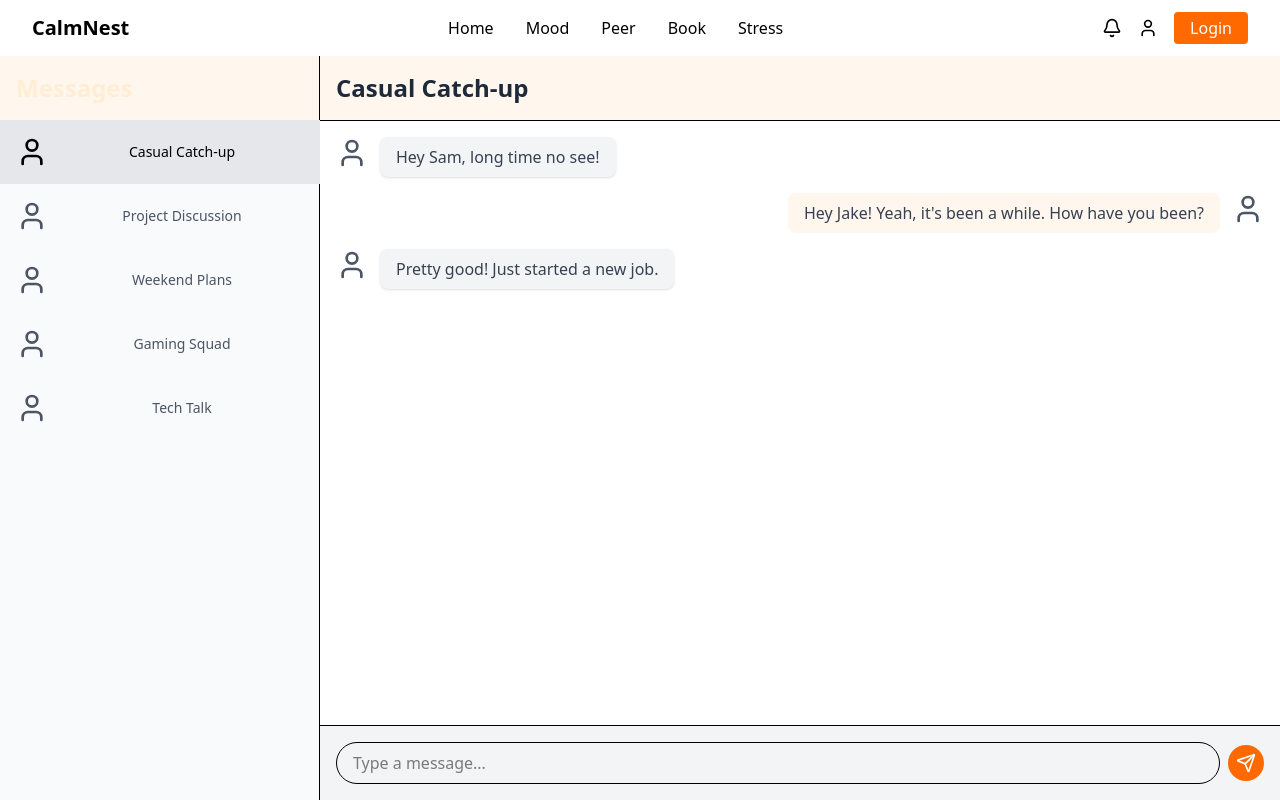
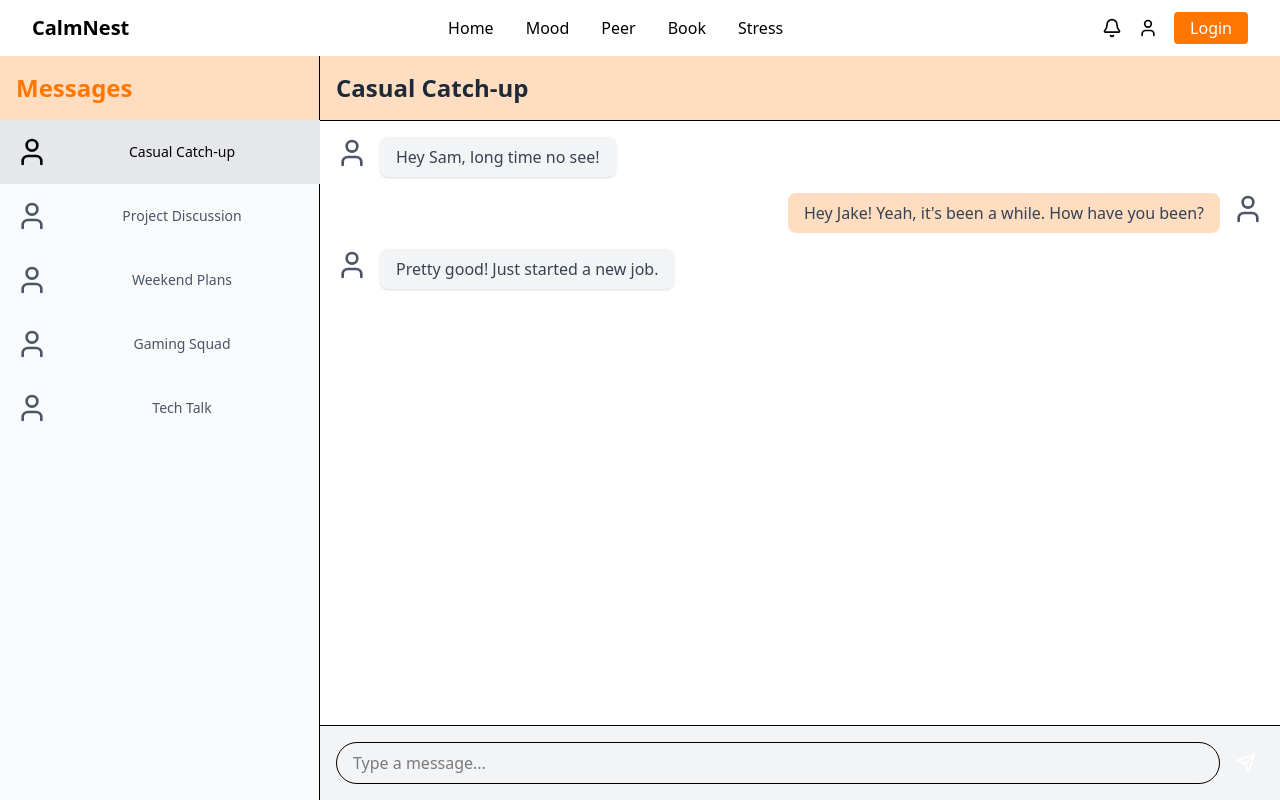
Before and after one commit to NSuryansh/Built_it, a React (Vite) app in the folder frontend/: page /Peer in a window 1280 px wide. Built offline with nearby package versions, Linux system fonts and the light colour scheme.

Commit message:
color-codes-updated

```diff
--- a/frontend/src/components/ChatInput.jsx
+++ b/frontend/src/components/ChatInput.jsx
@@ -8,9 +8,9 @@ const ChatInput = () => {
         <input
           type="text"
           placeholder="Type a message..."
-          className="flex-1 px-4 py-2 rounded-full border focus:outline-none focus:border-orange-500"
+          className="flex-1 px-4 py-2 rounded-full border focus:outline-none focus:border-[#FFDDC0]0"
         />
-        <button className="p-2 bg-orange-500 text-white rounded-full hover:bg-orange-600">
+        <button className="p-2 bg-[#FFDDC0]0 text-white rounded-full hover:bg-orange-600">
           <Send className="w-5 h-5" />
         </button>
       </div>
--- a/frontend/src/components/ChatList.jsx
+++ b/frontend/src/components/ChatList.jsx
@@ -18,8 +18,8 @@ const ChatItem = ({ message, isActive, index, onSelect }) => {
 const ChatList = ({ names, selectedChat, setSelectedChat }) => {
   return (
     <div className="w-80 bg-gray-50 border-r">
-      <div className="p-4 bg-orange-50">
-        <h2 className="text-2xl font-bold text-orange-100">Messages</h2>
+      <div className="p-4 bg-[#FFDDC0]">
+        <h2 className="text-2xl font-bold text-[#FF7700]">Messages</h2>
       </div>
       <div className="overflow-y-auto w-80">
         {names.map((name, index) => (
--- a/frontend/src/components/ChatMessage.jsx
+++ b/frontend/src/components/ChatMessage.jsx
@@ -9,7 +9,7 @@ const ChatMessage = ({ message, isReceived }) => {
       </div>
       <div className={`flex flex-col ${isReceived ? 'items-end' : ''}`}>
         <p className={`px-4 py-2 rounded-lg ${
-          isReceived ? 'bg-orange-50 text-gray-700' : 'bg-gray-100 text-gray-700 shadow-sm'
+          isReceived ? 'bg-[#FFDDC0] text-gray-700' : 'bg-gray-100 text-gray-700 shadow-sm'
         }`}>
           {message}
         </p>
--- a/frontend/src/components/Navbar.jsx
+++ b/frontend/src/components/Navbar.jsx
@@ -9,16 +9,16 @@ const Navbar = () => {
         <div className="flex items-center justify-between">
           <div className="text-xl font-bold">CalmNest</div>
           <div className="flex space-x-8">
-            <a href="/" className="hover:text-orange-500 transition-colors">Home</a>
-            <a href="/Mood" className="hover:text-orange-500 transition-colors">Mood</a>
-            <a href="/Peer" className="hover:text-orange-500 transition-colors">Peer</a>
-            <a href="#" className="hover:text-orange-500 transition-colors">Book</a>
-            <a href="#" className="hover:text-orange-500 transition-colors">Stress</a>
+            <a href="/" className="hover:text-[#FFDDC0]0 transition-colors">Home</a>
+            <a href="/Mood" className="hover:text-[#FFDDC0]0 transition-colors">Mood</a>
+            <a href="/Peer" className="hover:text-[#FFDDC0]0 transition-colors">Peer</a>
+            <a href="#" className="hover:text-[#FFDDC0]0 transition-colors">Book</a>
+            <a href="#" className="hover:text-[#FFDDC0]0 transition-colors">Stress</a>
           </div>
           <div className="flex items-center space-x-4">
             <Bell className="w-5 h-5" />
             <User className="w-5 h-5" />
-            <button className="bg-orange-500 text-white px-4 py-1 rounded">
+            <button className="bg-[#FF7700] text-white px-4 py-1 rounded">
               Login
             </button>
           </div>
--- a/frontend/src/components/ProgressPage.jsx
+++ b/frontend/src/components/ProgressPage.jsx
@@ -36,8 +36,8 @@ const ProgressPage = () => {
 
   return (
     <div className="bg-gray-50 border-r">
-      <div className="p-4 bg-orange-50">
-        <h2 className="text-2xl font-bold text-orange-100">Your Feelings</h2>
+      <div className="p-4 bg-[#FFDDC0]">
+        <h2 className="text-2xl font-bold text-[#FF7700]">Your Feelings</h2>
       </div>
         <div className="p-8">
 
--- a/frontend/src/pages/Mood.jsx
+++ b/frontend/src/pages/Mood.jsx
@@ -13,7 +13,7 @@ function App() {
           <ProgressPage />
         </div>
         <div className="w-1/2 flex flex-col border-l">
-          <div className="p-4 border-b bg-orange-50">
+          <div className="p-4 border-b bg-[#FFDDC0]">
             <h2 className="text-2xl font-semibold text-gray-800 ">Calm Bot</h2>
           </div>
           <div className="flex-1 overflow-y-auto p-4 bg-white">
--- a/frontend/src/pages/Peer.jsx
+++ b/frontend/src/pages/Peer.jsx
@@ -56,7 +56,7 @@ function Peer() {
     <div className="flex-1 flex overflow-hidden">
       <ChatList names={chats.map(chat => chat.name)} selectedChat={selectedChat} setSelectedChat={setSelectedChat} />
       <div className="flex-1 flex flex-col">
-        <div className="p-4 border-b bg-orange-50">
+        <div className="p-4 border-b bg-[#FFDDC0]">
           <h2 className="text-2xl font-semibold text-gray-800">{chats[selectedChat].name}</h2>
         </div>
         <div className="flex-1 overflow-y-auto p-4 bg-white">
--- a/frontend/tailwind.config.js
+++ /dev/null
@@ -1,19 +0,0 @@
-/** @type {import('tailwindcss').Config} */
-export default {
-  content: ['./index.html', './src/**/*.{js,ts,jsx,tsx}'],
-  theme: {
-    extend: {
-      colors: {
-        peach: {
-          50: '#fff5f0',
-          100: '#ffe6d5',
-        },
-        orange:{
-          50: '#FFDDC0',
-          100:'#FF7700'
-        }
-      },
-    },
-  },
-  plugins: [],
-};
```
